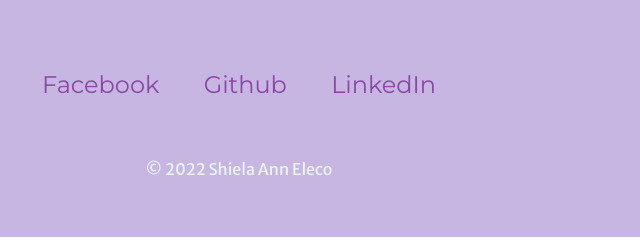
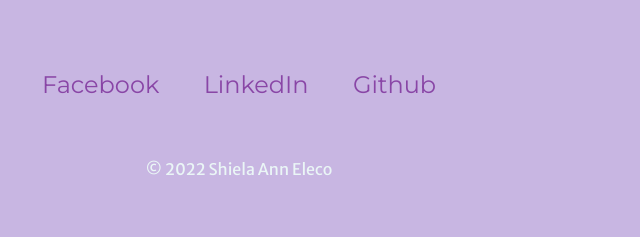
Before and after one commit to ShiraOjou/Shira_css, a plain HTML site: page index.html in a window 1280 px wide. Shown: the part 3301-3541 px from the top of the page, 401-1041 px from the left. Drawn offline with Linux system fonts and the light colour scheme.

Commit message:
create new branch

```diff
--- a/index.html
+++ b/index.html
@@ -77,13 +77,9 @@
     </div>
 
     <div class="bottom-container">
-      <a class="footer-link" href="https://www.facebook.com/shielaann.eleco/"
-        >Facebook</a
-      >
+      <a class="footer-link" href="https://www.facebook.com/shielaann.eleco/">Facebook</a>
+      <a class="footer-link" href="https://www.linkedin.com/in/shiela-ann-eleco-6a1192251"">LinkedIn</a>
       <a class="footer-link" href="https://github.com/ShiraOjou?tab=repositories">Github</a>
-      <a class="footer-link" href="https://www.linkedin.com/in/shiela-ann-eleco-6a1192251""
-        >LinkedIn</a
-      >
       <p class="copyright">© 2022 Shiela Ann Eleco</p>
     </div>
   </body>
```
